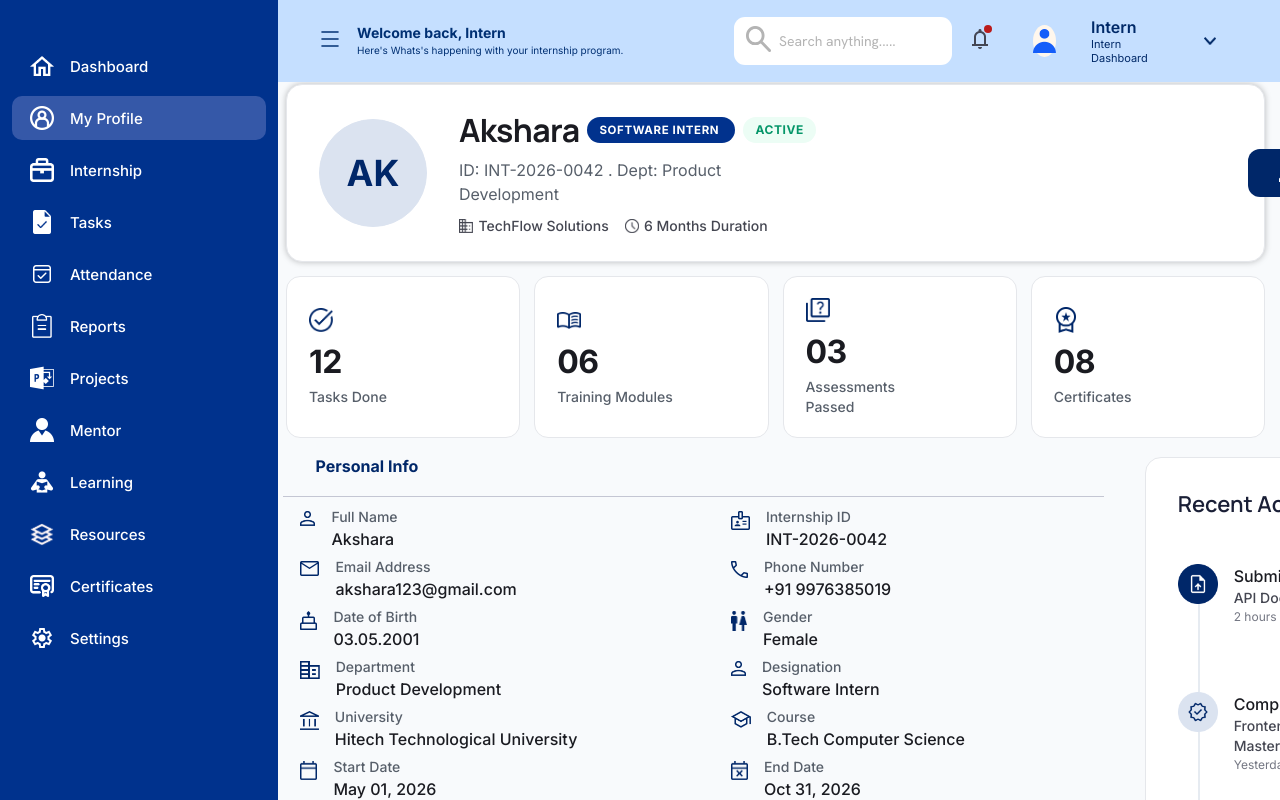
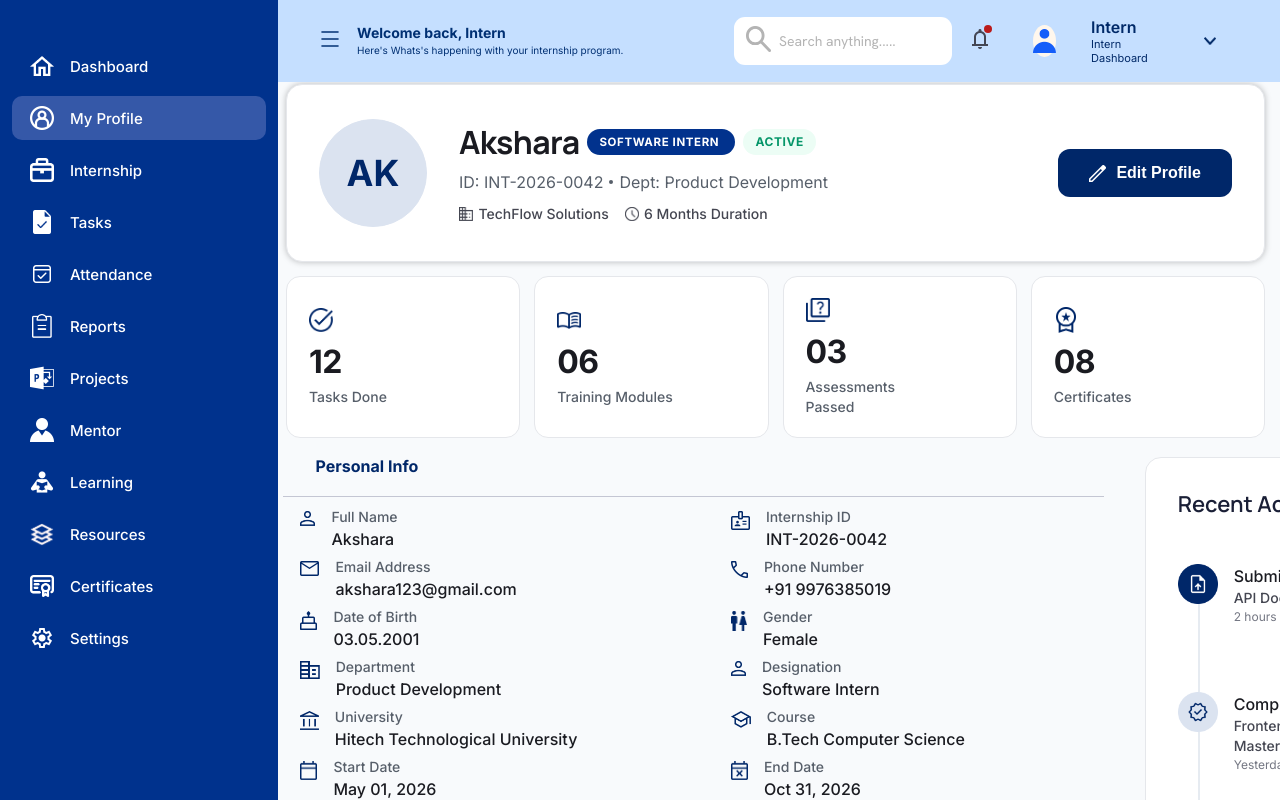
Before and after one commit to SridharVedappan/InternMS, a React (Vite) app: page /intern-dashboard in a window 1280 px wide. Both pictures are taken after a click on the element "My Profile". Shown: the top 800 px of the page. Built offline with nearby package versions, Linux system fonts and the light colour scheme.

Commit message:
update CSS styles for profile page

```diff
--- a/src/Components-InternDashBoard/MyprofileMain.css
+++ b/src/Components-InternDashBoard/MyprofileMain.css
@@ -86,12 +86,31 @@ body {
   text-transform: uppercase;
 }
 .Profile-ID-Intern {
+  display: flex;
+  align-items: center;
+  gap: 16px;
   font-size: 16px;
   font-weight: 400;
   line-height: 24px;
-  color: #575f6a;
+  color: #575F6A;
   margin: 8px 0 10px;
 }
+.Profile-department-Intern {
+  position: relative;
+}
+
+.Profile-department-Intern::before {
+  content: "";
+  width: 4px;
+  height: 4px;
+  background-color: #575F6A;
+  border-radius: 50%;
+  position: absolute;
+  left: -10px;
+  top: 50%;
+  transform: translateY(-50%);
+}
+
 .Profile-company-duration {
   display: flex;
   align-items: center;
@@ -115,10 +134,12 @@ body {
   display: block;
 }
 .Profile-btn-Intern {
+  margin-left: auto;
   display: flex;
   align-items: center;
-  margin-left: 400px;
+  flex-shrink: 0;
 }
+
 .Editprofile-btn-Intern {
   width: 173.81px;
   height: 48px;
--- a/src/Components-InternDashBoard/MyprofileMain.jsx
+++ b/src/Components-InternDashBoard/MyprofileMain.jsx
@@ -121,7 +121,7 @@ export const MyprofileMain = () => {
           <div className="Profile-info-Intern">
             <h2>{ProfileData.initials}</h2>
           </div>
-          <div className="Profile-deatils-Intern">
+          <div className='Profile-details-Intern'>
             <div className="Profile-name-row">
               <h2>{ProfileData.name}</h2>
               <span className="Profile-role-Intern">{ProfileData.role}</span>
@@ -130,10 +130,10 @@ export const MyprofileMain = () => {
               </span>
             </div>
             <p className="Profile-ID-Intern">
-              ID: {ProfileData.employeeId}
-              <span> . </span>
-              Dept: {ProfileData.department}
+              <span>ID: {ProfileData.employeeId}</span>
+              <span className="Profile-department-Intern">Dept: {ProfileData.department}</span>
             </p>
+
             <div className="Profile-company-duration">
               <span> <img src={ProfileData.companyicon} alt="Profile company duration" style={{ width: "14.45px", height: "13.12px" }} /> {ProfileData.company}</span>
               <span> <img src={Companydurationprofile} alt="company duration" className="Profile-durationimg-Intern"/> {ProfileData.duration}</span>
```
